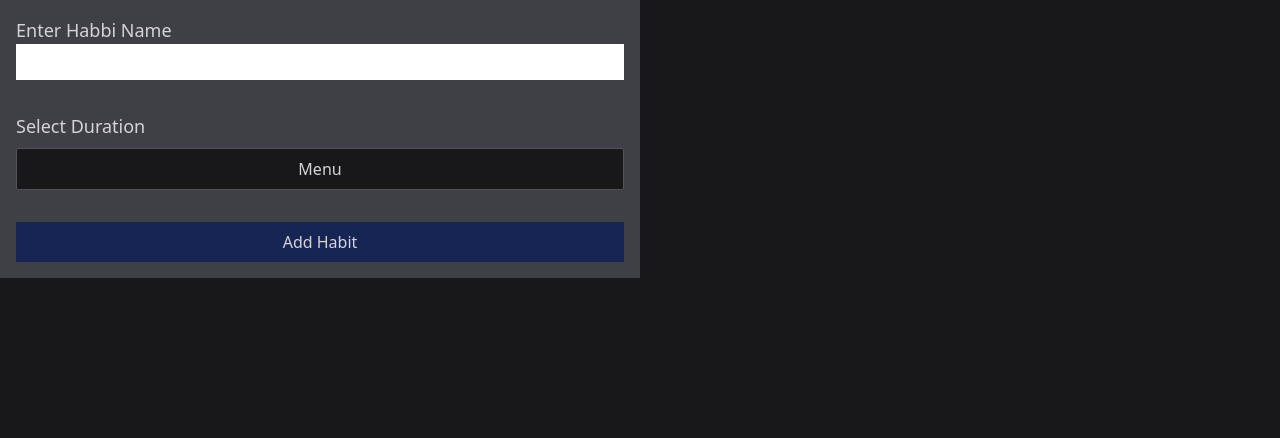
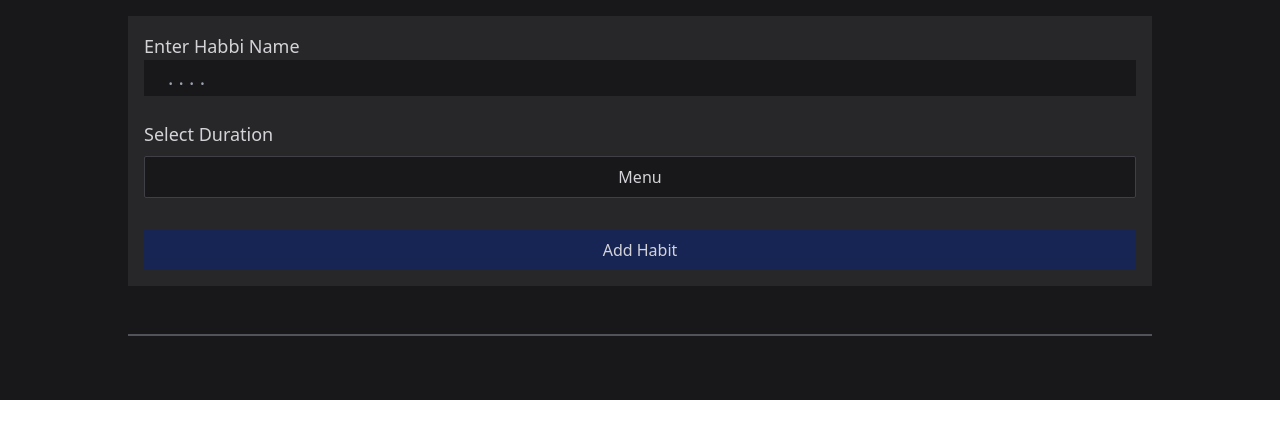
Before and after one commit to HarshUleedri/habbit-tracker, a React (Vite) app: page / in a window 1280 px wide. Shown: the top 438 px of the page. Built offline with nearby package versions, Linux system fonts and the light colour scheme.

Commit message:
feat: :sparkles: ui improve of habit card

```diff
--- a/src/App.jsx
+++ b/src/App.jsx
@@ -1,15 +1,9 @@
-import CreateHabit from "./pages/Home/component/CreateHabit";
-import HabitCard from "./pages/Home/component/HabitCard";
-import { useSelector } from "react-redux";
+import Home from "./pages/Home/Home";
 
 const App = () => {
-  const habits = useSelector((state) => state.habits);
   return (
-    <div className="bg-zinc-900 h-[100vh] text-zinc-300">
-      <CreateHabit />
-      {habits.map((habit) => (
-        <HabitCard key={habit.id} habit={habit} />
-      ))}
+    <div className=" bg-zinc-900 text-zinc-300">
+      <Home />
     </div>
   );
 };
--- a/src/app/features/habits/habits.js
+++ b/src/app/features/habits/habits.js
@@ -36,6 +36,7 @@ const habitsSlice = createSlice({
         id: nanoid(),
         habit: action.payload.habit,
         duration: action.payload.duration,
+        createdAt: new Date(),
       };
       state.habits.push(habit);
       setData(state);
--- a/src/components/common/Dropdown.jsx
+++ b/src/components/common/Dropdown.jsx
@@ -27,18 +27,18 @@ const Dropdown = ({
   return (
     <div className="relative" ref={dropdownRef}>
       <button
-        className="w-full px-4 py-2 border rounded-sm text-zinc-300 border-zinc-600 bg-zinc-900"
+        className="w-full px-4 py-2 border rounded-sm text-zinc-300 border-zinc-700 bg-zinc-900"
         onClick={toggleDropdown}
         type="button"
       >
         {selectedValue === "" ? "Menu" : selectedValue}
       </button>
       {isOpen && (
-        <ul className="absolute divide-y rounded-sm text-zinc-300 bg-zinc-800 divide-solid divide-zinc-600">
+        <ul className="absolute w-full divide-y rounded-sm text-zinc-300 bg-zinc-800 divide-solid divide-zinc-600">
           {items.map((value, index) => (
             <li key={index}>
               <button
-                className="px-2 py-2 hover:bg-zinc-600"
+                className="w-full px-2 py-2 hover:bg-zinc-600"
                 value={value}
                 onClick={isSelected}
               >
--- a/src/components/common/ProgressBar.jsx
+++ b/src/components/common/ProgressBar.jsx
@@ -4,9 +4,9 @@ const ProgressBar = (props) => {
   const { progress } = props;
   return (
     <>
-      <div className="relative w-full h-2 rounded-full bg-zinc-500">
+      <div className="relative w-full h-3 rounded-full bg-zinc-500">
         <span
-          className={` absolute inset-0 rounded-full bg-green-600 h-2`}
+          className={` absolute inset-0 rounded-full bg-[#378920] h-3`}
           style={{ width: `${progress}%` }}
         ></span>
       </div>
--- a/src/pages/Home/Home.jsx
+++ b/src/pages/Home/Home.jsx
@@ -1,7 +1,19 @@
+import { useSelector } from "react-redux";
+import HabitCard from "./component/HabitCard";
+import CreateHabit from "./component/CreateHabit";
 const Home = () => {
+  const habits = useSelector((state) => state.habits);
   return (
     <>
-      <div>home</div>
+      <div className="max-w-5xl py-4 mx-auto">
+        <div className="mb-12">
+          <CreateHabit />
+        </div>
+        <hr className="my-12 border-t-2 border-zinc-600" />
+        {habits.map((habit) => (
+          <HabitCard key={habit.id} habit={habit} />
+        ))}
+      </div>
     </>
   );
 };
--- a/src/pages/Home/component/CreateHabit.jsx
+++ b/src/pages/Home/component/CreateHabit.jsx
@@ -69,14 +69,15 @@ const CreateHabit = () => {
 
   return (
     <>
-      <div className="w-1/2 p-4 bg-zinc-700">
+      <div className="w-full p-4 bg-zinc-800">
         <form onSubmit={handleSubmit}>
           <label className="text-lg text-zinc-300">Enter Habbi Name </label>
           <input
             name="habit"
             value={formData.habit}
             onChange={handleChange}
-            className="w-full p-1 mb-8 text-xl text-zinc-800"
+            placeholder=". . . ."
+            className="w-full px-6 py-1 mb-6 text-xl text-zinc-800 focus:outline-none focus:ring-1 focus:ring-zinc-700 bg-zinc-900"
             type="text"
           />
           <label className="text-lg text-zinc-300">Select Duration </label>
--- a/src/pages/Home/component/HabitCard.jsx
+++ b/src/pages/Home/component/HabitCard.jsx
@@ -17,6 +17,7 @@ const HabitCard = (props) => {
 
   // get habit from props
   const { habit } = props;
+  const createdDate = new Date(habit.createdAt);
 
   const duration = dateAccordingDuration[habit.duration.toLowerCase()];
 
@@ -29,21 +30,34 @@ const HabitCard = (props) => {
 
   return (
     <>
-      <div>
-        <div key={habit.id} className="p-4 my-4 rounded-md bg-zinc-800">
-          <div>
-            <p>streak {currentProgress}</p>
-            <h2 className="text-lg font-semibold">{habit.habit}</h2>
-            <p className="text-sm">{habit.duration}</p>
-          </div>
-          <button
-            onClick={() => dispatch(removeHabit(habit.id))}
-            className="px-4 py-1 rounded-sm bg-red-950 hover:bg-red-600 hover:text-white text-zinc-300"
+      <div key={habit.id} className="px-16 py-16 mb-4 rounded-lg bg-zinc-950">
+        <div className="flex justify-between mb-12">
+          <p className="text-xs font-thin text-zinc-300">
+            Created Date{createdDate.toDateString().slice(4, 15)}
+          </p>
+          <svg
+            xmlns="http://www.w3.org/2000/svg"
+            fill="none"
+            viewBox="0 0 24 24"
+            strokeWidth={1.5}
+            stroke="currentColor"
+            className="size-5 hover:text-red-800"
           >
-            Delete
-          </button>
-          {progressBar}
-
+            <path
+              strokeLinecap="round"
+              strokeLinejoin="round"
+              d="m14.74 9-.346 9m-4.788 0L9.26 9m9.968-3.21c.342.052.682.107 1.022.166m-1.022-.165L18.16 19.673a2.25 2.25 0 0 1-2.244 2.077H8.084a2.25 2.25 0 0 1-2.244-2.077L4.772 5.79m14.456 0a48.108 48.108 0 0 0-3.478-.397m-12 .562c.34-.059.68-.114 1.022-.165m0 0a48.11 48.11 0 0 1 3.478-.397m7.5 0v-.916c0-1.18-.91-2.164-2.09-2.201a51.964 51.964 0 0 0-3.32 0c-1.18.037-2.09 1.022-2.09 2.201v.916m7.5 0a48.667 48.667 0 0 0-7.5 0"
+            />
+          </svg>
+        </div>
+        <div>
+          <h2 className="mb-8 text-3xl font-semibold text-zinc-100">
+            {habit.habit}
+          </h2>
+          <div className="mb-12">{progressBar}</div>
+        </div>
+        <div className="flex justify-between">
+          <p className="text-sm text-zinc-300">Duration: {habit.duration}</p>
           {isClicked ? (
             <button
               className="px-4 py-1 rounded-sm bg-zinc-900 text-zinc-300"
```
